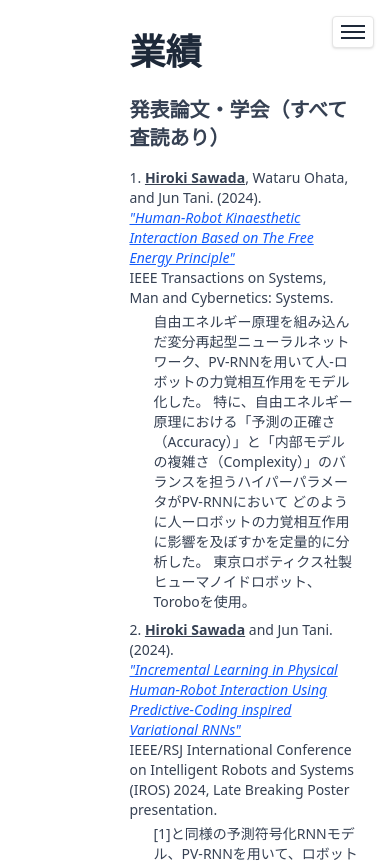
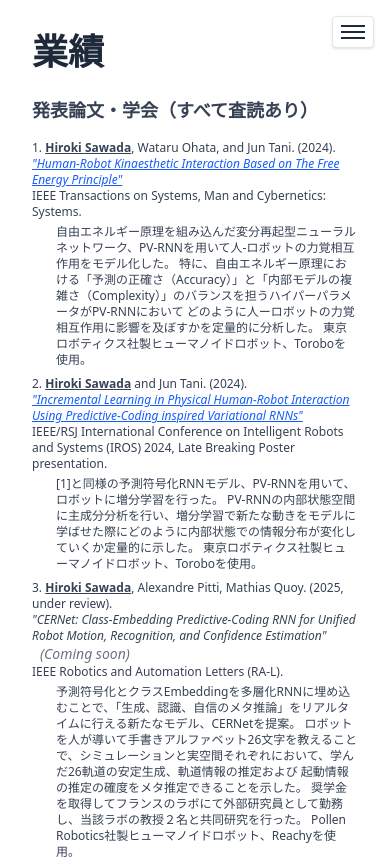
Before and after one commit to hiroki-oist/PersonalWebsite, a Next.js app: page /achievements in a window 390 px wide. Shown: the top 862 px of the page. Built offline with nearby package versions, Linux system fonts and the light colour scheme.

Commit message:
Even smaller fontsize

```diff
--- a/app/achievements/page.js
+++ b/app/achievements/page.js
@@ -3,7 +3,7 @@ import Link from "next/link";
 
 export default function Achievements() {
   return (
-    <main className="flex min-h-screen bg-white ml-[25%]">
+    <main className="flex min-h-screen bg-white md:ml-[25%]">
       <Sidebar />
       <div className="w-1/1 p-8">
         <h1 className="text-4xl font-bold text-gray-800 mb-6">業績</h1>
--- a/app/globals.css
+++ b/app/globals.css
@@ -7,7 +7,7 @@
 
 @custom-variant dark (&:is(.dark *));
 
-@layer base {
+/* @layer base {
   h1 {
     @apply text-4xl font-bold text-gray-800 md:text-4xl text-3xl;
   }
@@ -23,7 +23,32 @@
   small {
     @apply text-gray-600 text-sm md:text-sm text-xs;
   }
+} */
+
+@layer base {
+  h1 {
+    /* PCはtext-4xl、スマホはtext-2xl */
+    @apply font-bold text-gray-800 md:text-4xl text-2xl;
+  }
+  h2 {
+    /* PCはtext-2xl、スマホはtext-lg */
+    @apply font-semibold text-gray-700 md:text-2xl text-lg;
+  }
+  p {
+    /* PCはtext-base、スマホはtext-xs */
+    @apply text-gray-700 md:text-base text-xs;
+  }
+  ol, ul, li {
+    /* PCはtext-base、スマホはtext-xs */
+    @apply text-gray-700 md:text-base text-xs;
+  }
+  small {
+    /* PCはtext-sm、スマホはさらに小さいtext-[11px]など */
+    @apply text-gray-600 md:text-sm text-[11px];
+  }
 }
+
+
 
 @theme inline {
   --color-background: var(--background);
```
